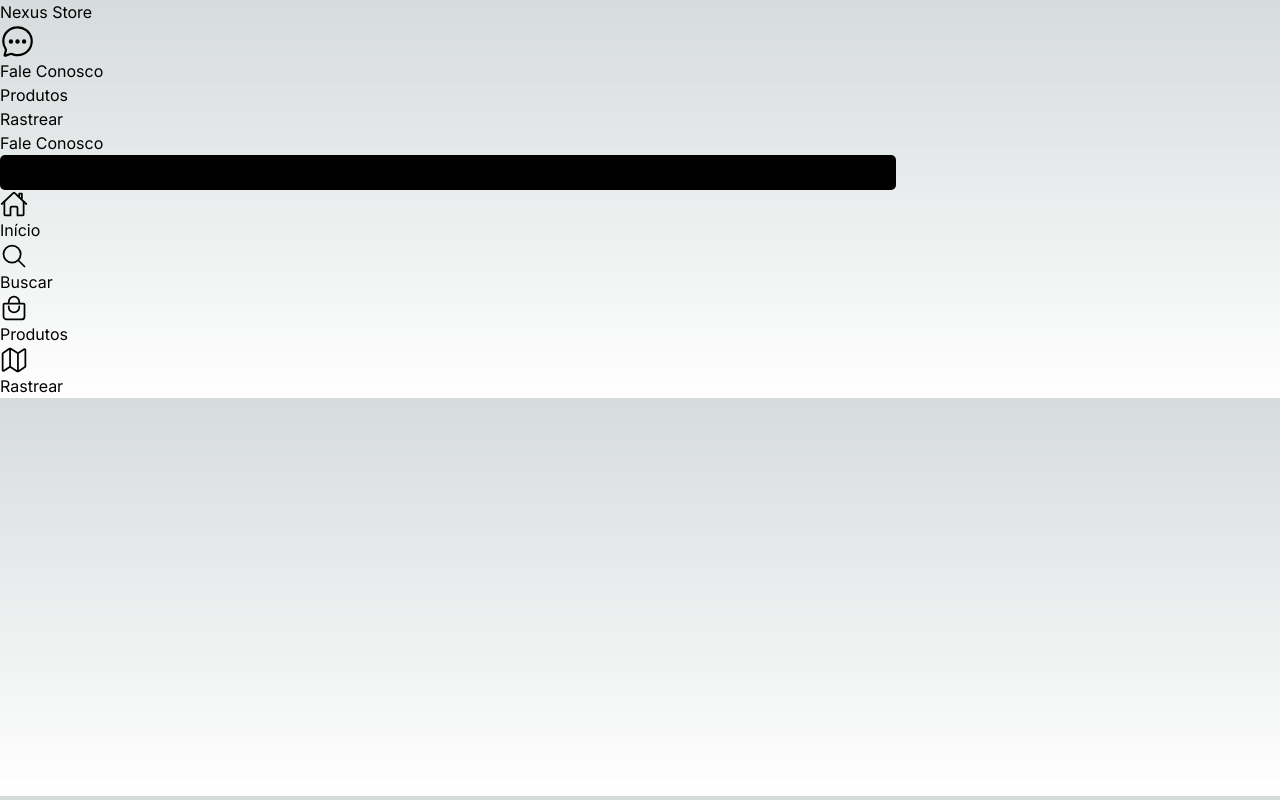
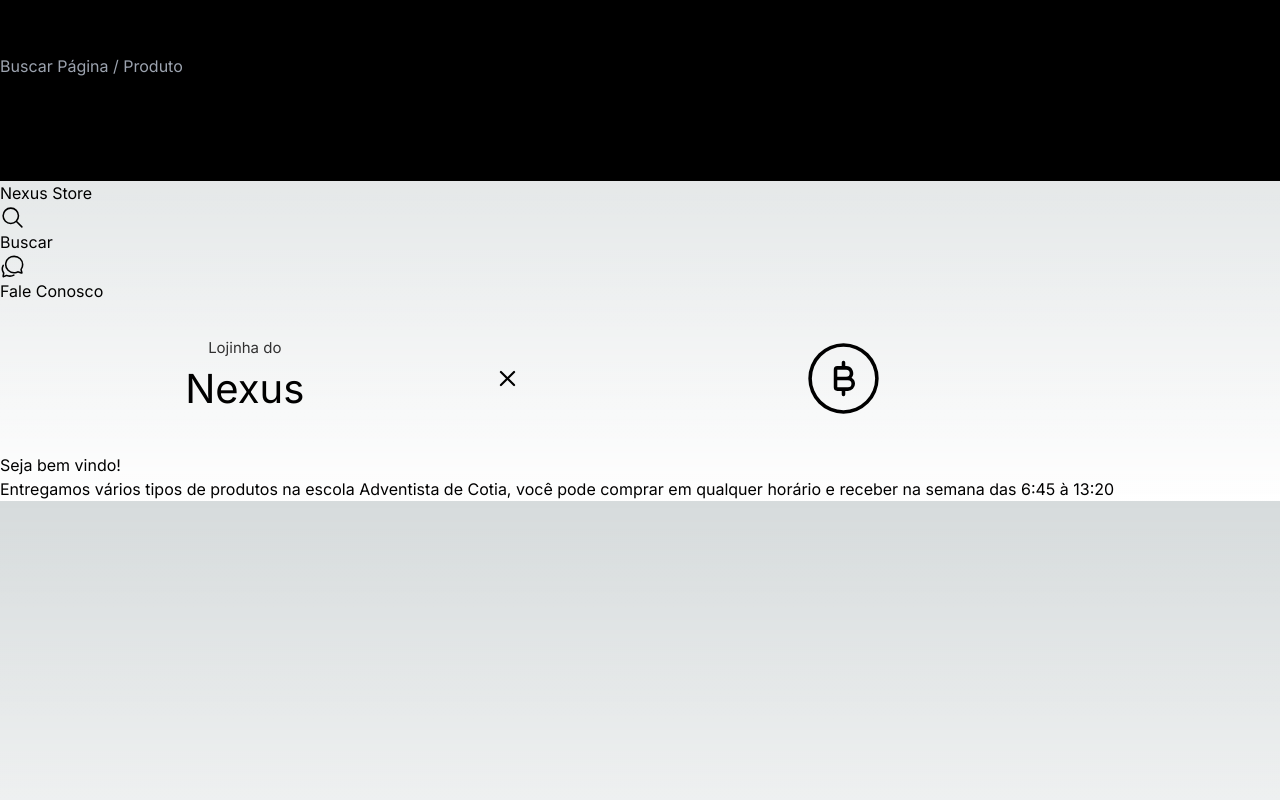
Before and after one commit to nexusprime-here/nexus_store, a Next.js app: page / in a window 1280 px wide. Built offline with nearby package versions, Linux system fonts and the light colour scheme; no server answers; the database is empty.

Commit message:
edited desktop view

```diff
--- a/src/app/layout.tsx
+++ b/src/app/layout.tsx
@@ -2,7 +2,6 @@ import "../globals.css";
 
 import { Inter } from "next/font/google";
 import Navegator from "@root/components/Navegator";
-import MobileHeader from "@components/MobileHeader";
 
 const inter = Inter({ subsets: ["latin"] });
 
@@ -19,7 +18,6 @@ export default function RootLayout({
 	return (
 		<html lang="pt-br">
 			<body className={inter.className} suppressHydrationWarning={true}>
-				<MobileHeader />
 				<Navegator />
 
 				<div className="h-screen flex-col items-center">
--- a/src/app/page.tsx
+++ b/src/app/page.tsx
@@ -5,24 +5,23 @@ import { BsX } from "react-icons/bs";
 import Collection from "@components/Collection";
 import prisma from "@utils/prisma";
 import { headers } from "next/dist/client/components/headers";
-import gerencianet from "@utils/gerencianet";
 
-// async function fetchProducts() {
-// 	return await prisma.product.findMany({
-// 		where: {
-// 			collection: "mais_vendidos",
-// 		},
-// 	});
-// }
+async function fetchProducts() {
+	return await prisma.product.findMany({
+		where: {
+			collection: "mais_vendidos",
+		},
+	});
+}
 
 export default async function Home() {
 	headers();
 
-	// const products = await fetchProducts();
+	const products = await fetchProducts();
 
 	return (
 		<>
-			{/* <header className={styles.header}>
+			<header className={styles.header}>
 				<div style={{ textAlign: "center" }}>
 					<h6>Lojinha do</h6>
 					<h1>Nexus</h1>
@@ -50,7 +49,7 @@ export default async function Home() {
 				</p>
 			</div>
 
-			<Collection name="Mais Vendidos" items={products} /> */}
+			<Collection name="Mais Vendidos" items={products} />
 		</>
 	);
 }
--- a/src/components/MobileHeader.tsx
+++ /dev/null
@@ -1,16 +0,0 @@
-import Link from 'next/link';
-import { IoChatbubbleEllipsesOutline as Icon } from 'react-icons/io5'
-
-function MobileHeader() {
-	return (
-		<div className="sm:hidden h-20 flex flex-row items-center justify-evenly">
-			<p>Nexus Store</p>
-			<Link href="/contact" className="flex flex-col items-center justify-center">
-				<Icon className="" size={35} />
-				<p className="text-current text-[10px]">Fale Conosco</p>
-			</Link>
-		</div>
-	)
-}
-
-export default MobileHeader;
--- /dev/null
+++ b/src/components/Navegator/SearchInput.tsx
@@ -0,0 +1,50 @@
+'use client';
+
+import React from 'react';
+
+function SearchInput({ mobile }: { mobile?: boolean }) {
+	const [focus, setFocus] = React.useState(false);
+	const inputRef = React.useRef<HTMLInputElement>(null);
+
+	const handleFocus = () => {
+		setFocus(true)
+	}
+	const handleBlur = () => {
+		setFocus(false)
+	}
+
+	React.useEffect(() => {
+		if (focus) {
+			inputRef.current?.focus();
+		}
+	}, [focus]);
+
+	const input = (
+		<input
+			id='search'
+			className={`
+				${focus
+					? 'w-full '
+					: 'w-1/3 h-7'
+				}
+				bg-[rgba(var(--font-rgb),0.4)] placeholder:text-black rounded-full text-xs pl-7
+			`}
+			placeholder="Buscar Página / Produto"
+			onFocus={handleFocus}
+			onBlur={handleBlur}
+			ref={inputRef}
+		/>
+	)
+
+	return focus
+		? <div className='absolute top-0 left-0 h-screen w-screen bg-black/30 backdrop-blur-sm flex items-center justify-center'>
+			<div className='bg-black h-[50vh] w-[40vw] flex flex-col items-center p-10'>
+				{input}
+			</div>
+		</div>
+		: mobile
+			? <></>
+			: input
+}
+
+export default SearchInput;
--- a/src/components/Navegator/index.tsx
+++ b/src/components/Navegator/index.tsx
@@ -1,55 +1,80 @@
 import type React from "react";
 import Link from "next/link";
 import * as Icons from 'react-icons/io5';
-import Search from '@components/Search';
 
 import navLinks from './links';
+import SearchInput from "./SearchInput";
 
 function Navegator() {
-	return (
-		<div className="fixed bottom-0 left-0 w-full sm:relative text-black">
-			{/* For Desktops */}
-			<div className={`
-				list-none h-16 bg-[rgb(var(--foreground-rgb))]
-				hidden sm:flex flex-row justify-around items-center
-			`}>
-				{navLinks.filter(n => !n.onlyMobile).map(n => {
+	const desktopNavLinks = navLinks.filter(n => n.platform !== 'mobile').map(n => {
 		return (
 			<Link
 				prefetch
-							className='h-[45px] w-[45px] flex flex-col items-center justify-center rounded'
+				className='h-[45px] flex flex-col items-center justify-center rounded'
 				href={n.href}
 				key={n.href}
 			>
 				<h3>{n.name}</h3>
 			</Link>
 		)
-				})}
+	});
 
-				<Search />
+	const mobileBottomBarLinks = navLinks.filter(n => n.platform !== 'desktop' && n.location == 'bottom').map(n => {
+		const Icon = Icons[n.icon];
+
+		return (
+			<Link
+				prefetch
+				className='flex flex-col items-center justify-center rounded h-[45px] w-[45px]'
+				href={n.href}
+				key={n.href}
+			>
+				<Icon size={25} />
+				<p className="text-current text-[10px] font-extralight">{n.name}</p>
+			</Link>
+		)
+	});
+	const mobileHeaderLinks = navLinks.filter(n => n.platform !== 'desktop' && n.location == 'header').map(n => {
+		const Icon = Icons[n.icon];
+
+		return (
+			<Link
+				prefetch
+				className='flex flex-col items-center justify-center rounded h-[45px] w-[45px]'
+				href={n.href}
+				key={n.href}
+			>
+				<Icon size={25} />
+				<p className="text-current text-[7px] font-extralight">{n.name}</p>
+			</Link>
+		)
+	});
+
+	return (
+		<>
+			<div className="fixed bottom-0 left-0 w-full sm:relative">
+				{/* For Desktops */}
+				<div className='box h-20 border-b-[1px] hidden sm:flex flex-row justify-around items-center'>
+					<div className='w-1/3 flex justify-evenly'>
+						{desktopNavLinks}
+					</div>
+
+					<SearchInput />
 				</div>
 
 				{/* For Mobile */}
-			<div className={`
-				list-none bg-[rgb(var(--foreground-rgb))]
-				h-14 m-3.5 py-[5px] rounded-xl
-				sm:hidden flex flex-row justify-around
-			`}>
-				{navLinks.filter(n => !n.separatedOnMobile).map(n => {
-					const Icon = Icons[n.icon];
-
-					return (
-						<Link prefetch className={`
-							flex flex-col items-center justify-center
-							rounded h-[45px] w-[45px]
-						`} href={n.href} key={n.href}>
-							<Icon className="absolute bottom-8" size={28} />
-							<p className="text-current text-[10px] absolute bottom-4">{n.name}</p>
-						</Link>
-					)
-				})}
+				<div className='box h-14 border-[1px] m-3.5 py-[5px] rounded-xl sm:hidden flex flex-row justify-around'>
+					{mobileBottomBarLinks}
 				</div>
 			</div>
+
+			<div className="sm:hidden h-16 flex flex-row items-center justify-evenly ">
+				<SearchInput mobile />
+
+				<p>Nexus Store</p>
+				{mobileHeaderLinks}
+			</div>
+		</>
 	);
 };
 
--- a/src/components/Navegator/links.ts
+++ b/src/components/Navegator/links.ts
@@ -3,36 +3,42 @@ export default <NavLinkObj[]>[
 		name: 'Início',
 		href: "/",
 		icon: "IoHomeOutline",
-		onlyMobile: true
+		platform: 'mobile',
+		location: 'bottom'
 	},
 	{
 		name: "Buscar",
-		href: '#search',
+		href: '/',
 		icon: "IoSearchOutline",
-		onlyMobile: true
+		platform: 'mobile',
+		location: 'header'
 	},
 	{
 		name: "Produtos",
 		href: '/products',
-		icon: "IoBagHandleOutline"
-	},
-	{
-		name: "Rastrear",
-		href: '/track',
-		icon: "IoMapOutline"
+		icon: "IoBagHandleOutline",
+		location: 'bottom'
 	},
 	{
 		name: "Fale Conosco",
 		href: '/contact',
 		icon: "IoChatbubblesOutline",
-		separatedOnMobile: true
+		location: 'header'
 	}
 ]
 
-interface NavLinkObj {
-	name: string,
-	href: string,
-	icon: keyof typeof import('react-icons/io5'),
-	separatedOnMobile?: boolean,
-	onlyMobile?: boolean
-}
+type NavLinkObj =
+	| {
+		name: string,
+		href: string,
+		icon: keyof typeof import('react-icons/io5'),
+		platform?: 'desktop',
+		location: never
+	}
+	| {
+		name: string,
+		href: string,
+		icon: keyof typeof import('react-icons/io5'),
+		platform?: 'mobile' | 'all',
+		location: 'header' | 'bottom'
+	}
--- a/src/components/Search.tsx
+++ /dev/null
@@ -1,9 +0,0 @@
-function Search() {
-	return (
-		<div className='hidden sm:block sm:focus:relative sm:focus:h-full'>
-			<input type="text" />
-		</div>
-	)
-}
-
-export default Search;
--- a/src/globals.css
+++ b/src/globals.css
@@ -40,9 +40,11 @@
 
 @media (prefers-color-scheme: dark) {
 	:root {
-		--foreground-rgb: 255, 255, 255;
-		--background-start-rgb: 0, 0, 0;
-		--background-end-rgb: 0, 0, 0;
+		--foreground-rgb: 25, 25, 25;
+		--detail-rgb: 102, 102, 102;
+		--font-rgb: 255, 255, 255;
+		--background-start-rgb: 9, 9, 9;
+		--background-end-rgb: 9, 9, 9;
 
 		--primary-glow: radial-gradient(rgba(1, 65, 255, 0.4), rgba(1, 65, 255, 0));
 		--secondary-glow: linear-gradient(to bottom right,
@@ -71,6 +73,7 @@
 	box-sizing: border-box;
 	padding: 0;
 	margin: 0;
+	list-style-type: none;
 }
 
 html,
@@ -80,7 +83,7 @@ body {
 }
 
 body {
-	color: rgb(var(--foreground-rgb));
+	color: rgb(var(--font-rgb));
 	background: linear-gradient(to bottom,
 			transparent,
 			rgb(var(--background-end-rgb))) rgb(var(--background-start-rgb));
@@ -121,6 +124,13 @@ input:active {
 	color: rgb(var(--foreground-rgb));
 }
 
+.box {
+	background-color: rgb(var(--foreground-rgb));
+	border-color: rgb(var(--detail-rgb));
+	border-style: solid;
+	color: rgb(var(--font-rgb));
+}
+
 @media (prefers-color-scheme: white) {
 	html {
 		color-scheme: dark;
```
Also changed, not shown: prisma/seed.ts (deleted). Lines whose indentation alone changed are shown as unchanged.
